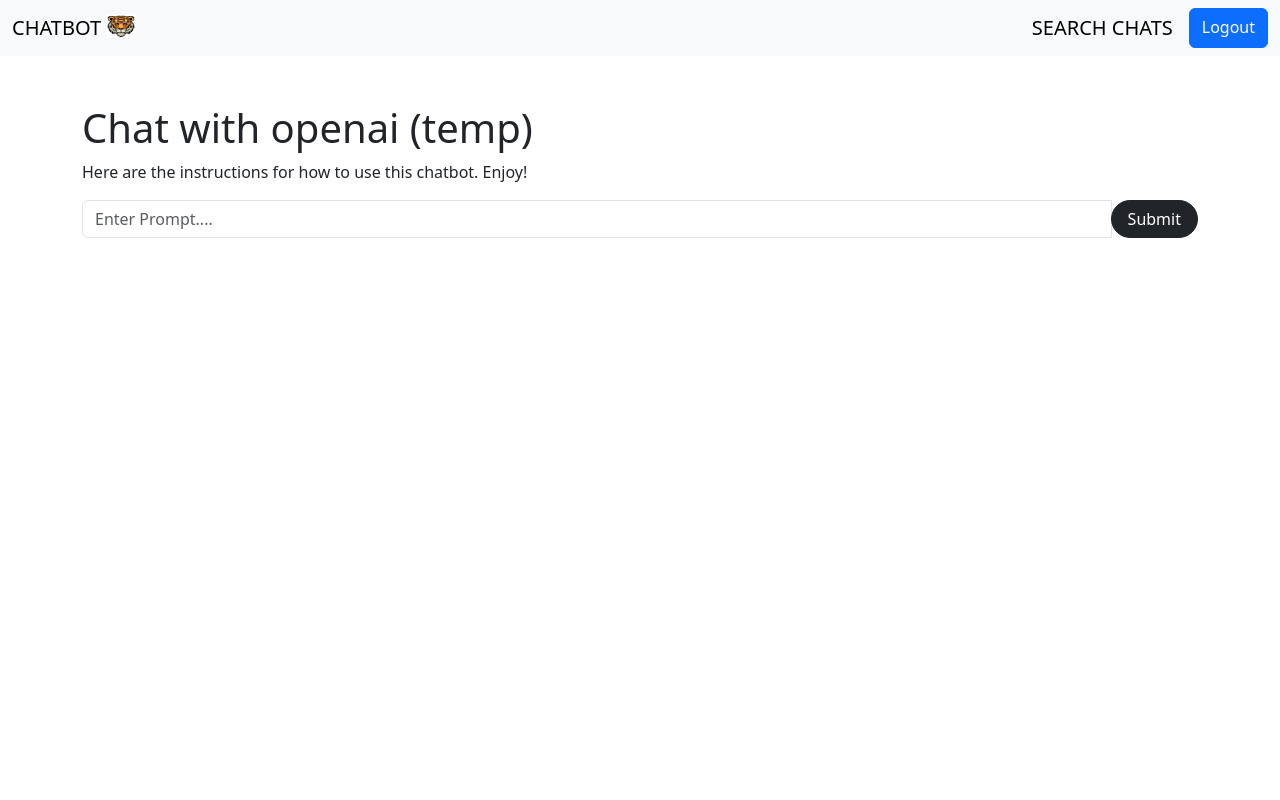
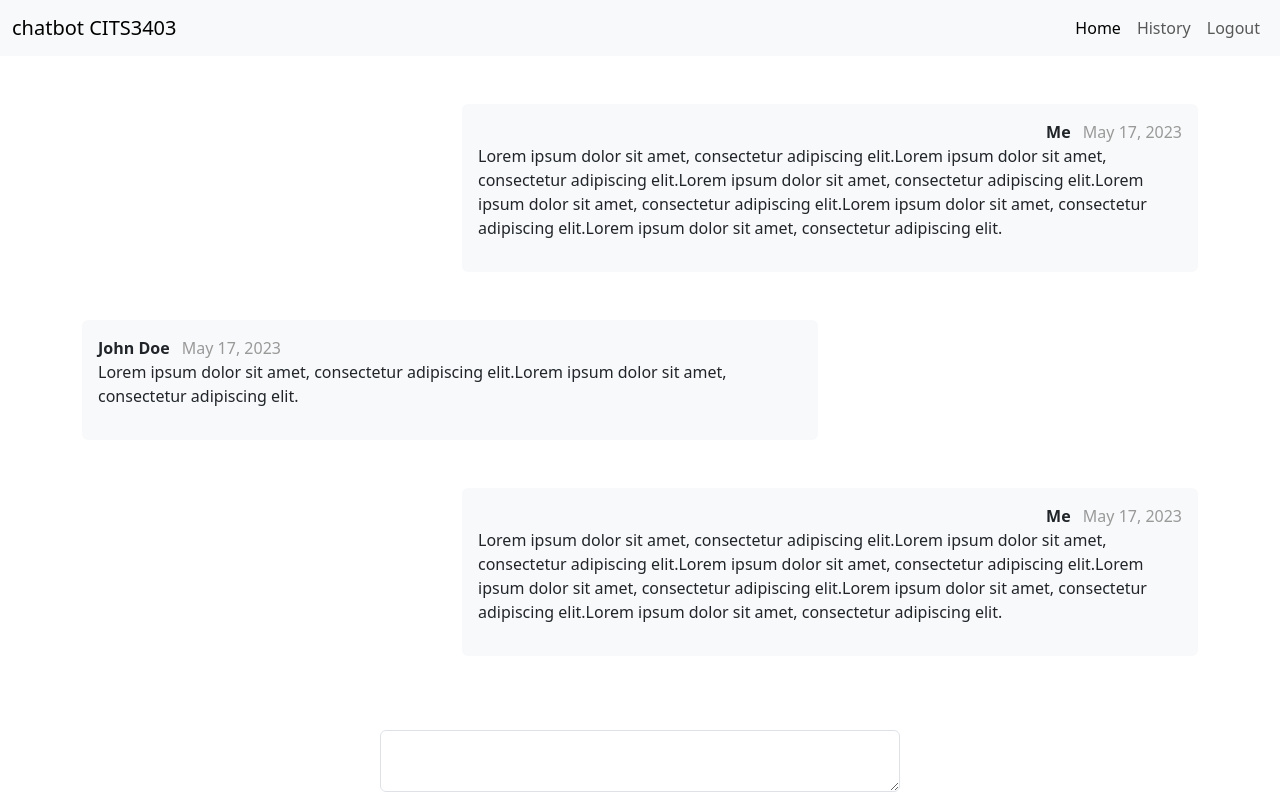
Before and after one commit to markmcintire/chatbot, a Flask app: page /home in a window 1280 px wide. Run offline with Flask 3, Linux system fonts and the light colour scheme; the visitor is signed in with stand-in values (Sample User, id 1); some libraries are stand-ins or nearby versions.

Commit message:
Update homepage and navbar.

```diff
--- a/chatbot/__init__.py
+++ b/chatbot/__init__.py
@@ -2,7 +2,7 @@
 from flask import Flask
 from .database import db, login_manager
 from .auth import auth
-from .home import home
+from .home import home, is_active
 
 app = Flask(__name__, template_folder='templates')
 app.config["SQLALCHEMY_DATABASE_URI"] = "sqlite:///database.db"
@@ -15,3 +15,5 @@ login_manager.init_app(app)
 db.init_app(app)
 with app.app_context():
     db.create_all()
+
+app.jinja_env.globals.update(is_active=is_active)
--- a/chatbot/home.py
+++ b/chatbot/home.py
@@ -8,12 +8,22 @@ home = Blueprint('home', __name__)
 @home.route('/home', methods=["POST", "GET"])
 @login_required
 def homepage():
-
     if request.method == "POST":
         prompt = request.form['prompt']
         answer = gpt_response(prompt)
         res = {}
         res['answer'] = answer
         return jsonify(res), 200
+    return render_template('home.html')
 
-    return render_template('home.html')
+@home.route('/history')
+@login_required
+def history():
+    return render_template('history.html')
+
+# navbar
+def is_active(url):
+    if (url == request.path):
+        return 'active'
+    else:
+        return ''
--- a/chatbot/templates/base.html
+++ b/chatbot/templates/base.html
@@ -20,7 +20,13 @@
             <div class="collapse navbar-collapse justify-content-end" id="navbarNav">
                 <ul class="navbar-nav">
                     <li class="nav-item">
-                        <a class="nav-link" href="">Logout</a>
+                        <a class="nav-link {{ is_active('/home') }}" href="{{url_for('home.homepage')}}">Home</a>
+                    </li>
+                    <li class="nav-item">
+                        <a class="nav-link {{ is_active('/history') }}" href="{{url_for('home.history')}}">History</a>
+                    </li>
+                    <li class="nav-item">
+                        <a class="nav-link" href="{{url_for('auth.logout')}}">Logout</a>
                     </li>
                 </ul>
             </div>
@@ -32,6 +38,4 @@
     <script src="{{ url_for('static', filename='js/bootstrap.bundle.min.js') }}"></script>
 </body>
 
-
-
 </html>
--- /dev/null
+++ b/chatbot/templates/history.html
@@ -0,0 +1,5 @@
+{%extends "base.html"%}
+{%block title%}History - Chatbot{%endblock%}
+{%block HTML_BODY%}
+asd
+{%endblock%}
--- a/chatbot/templates/home.html
+++ b/chatbot/templates/home.html
@@ -1,119 +1,89 @@
-<!DOCTYPE html>
-<html lang="en">
-  <head>
-    <title>Uncontextualized Chatbot</title>
-    <link
-      href="https://cdn.jsdelivr.net/npm/bootstrap@5.3.0-alpha1/dist/css/bootstrap.min.css"
-      rel="stylesheet"
-      integrity="sha384-GLhlTQ8iRABdZLl6O3oVMWSktQOp6b7In1Zl3/Jr59b6EGGoI1aFkw7cmDA6j6gD"
-      crossorigin="anonymous"
-    />
-  </head>
-  <body>
-    <main class="flex-shrink-0">
-      <nav class="navbar bg-body-tertiary">
-        <div class="container-fluid">
-          <a class="navbar-brand" href="/home"
-            >CHATBOT
-            <img
-              src="{{ url_for('static' , filename='tiger.jpeg')}}"
-              alt="Logo"
-              width="30"
-              height="24"
-              class="d-inline-block align-text-top"
-            />
-          </a>
-          <form class="d-flex" role="search">
-            <a class="navbar-brand">SEARCH CHATS</a>
-            <a class="btn btn-primary" href="/logout">Logout </a>
-          </form>
-        </div>
-      </nav>
-      <div class="container">
-        <h1 class="mt-5">Chat with openai (temp)</h1>
-        <p id="instructions">
-          Here are the instructions for how to use this chatbot. Enjoy!
-        </p>
+{%extends "base.html"%}
+{%block title%}Home - Chatbot{%endblock%}
 
-        <div id="list-group" class="list-group w-auto"></div>
+{%block HTML_HEAD%}
+<style>
+  .author {
+    font-weight: bold;
+  }
 
-        <div class="input-group mb-3">
-          <input
-            type="text"
-            class="form-control"
-            id="chat-input"
-            placeholder="Enter Prompt...."
-          />
+  .date {
+    color: #999;
+  }
+</style>
+{%endblock%}
 
-          <div class="input-group-append">
-            <button id="submit-button" class="btn btn-dark rounded-pill px-3">
-              Submit
-            </button>
+{%block HTML_BODY%}
+<div class="container-sm overflow-auto" ststartyle="max-height: 600px;">
+  <div class="row">
+    <div class="col"></div>
+    <div class="col-md-8">
+      <div class="card border-0 bg-light rounded position-relative mb-5 mt-5 d-inline-block">
+        <div class="card-body p-3">
+          <div class="d-flex flex-row-reverse">
+            <p class="ps-0 pt-4">Lorem ipsum dolor sit amet, consectetur adipiscing elit.Lorem ipsum dolor sit amet,
+              consectetur adipiscing elit.Lorem ipsum dolor sit amet, consectetur adipiscing elit.Lorem ipsum dolor sit
+              amet,
+              consectetur adipiscing elit.Lorem ipsum dolor sit amet, consectetur adipiscing elit.Lorem ipsum dolor sit
+              amet,
+              consectetur adipiscing elit.</p>
           </div>
         </div>
+        <div class="author-date position-absolute top-0 end-0 p-3">
+          <span class="author me-2">Me</span>
+          <span class="date">May 17, 2023</span>
+        </div>
       </div>
-    </main>
+    </div>
+  </div>
 
-    <script
-      src="https://code.jquery.com/jquery-3.6.3.min.js"
-      integrity="sha256-pvPw+upLPUjgMXY0G+8O0xUf+/Im1MZjXxxgOcBQBXU="
-      crossorigin="anonymous"
-    ></script>
-    <script
-      src="https://cdn.jsdelivr.net/npm/bootstrap@5.3.0-alpha1/dist/js/bootstrap.bundle.min.js"
-      integrity="sha384-w76AqPfDkMBDXo30jS1Sgez6pr3x5MlQ1ZAGC+nuZB+EYdgRZgiwxhTBTkF7CXvN"
-      crossorigin="anonymous"
-    ></script>
+  <div class="row">
+    <div class="col-md-8">
+      <div class="card border-0 bg-light rounded position-relative mb-5 d-inline-block">
+        <div class="card-body p-3">
+          <p class="ps-0 pt-4">Lorem ipsum dolor sit amet, consectetur adipiscing elit.Lorem ipsum dolor sit amet,
+            consectetur adipiscing elit.</p>
+        </div>
+        <div class="author-date position-absolute top-0 start-0 p-3">
+          <span class="author me-2">John Doe</span>
+          <span class="date">May 17, 2023</span>
+        </div>
+      </div>
+    </div>
+    <div class="col"></div>
+  </div>
 
-    <script>
-      $("#submit-button").click(function () {
-        var user_input = $("#chat-input").val();
-
-        let child_element = "";
-        child_element += `<a href="#" class="list-group-item list-group-item-action d-flex gap-3 py-3">
-        <img
-          src="{{ url_for('static' , filename='tiger.jpeg')}}"
-          alt="twbs"
-          width="32"
-          height="32"
-          class="rounded-circle flex-shrink-0"
-        />
-        <div class="d-flex gap-2 w-100 justify-content-between">
-          <div>
-            <p class="mb-0 opacity-75">${user_input}</p>
+  <div class="row">
+    <div class="col"></div>
+    <div class="col-md-8">
+      <div class="card border-0 bg-light rounded position-relative mb-5 d-inline-block">
+        <div class="card-body p-3">
+          <div class="d-flex flex-row-reverse">
+            <p class="ps-0 pt-4">Lorem ipsum dolor sit amet, consectetur adipiscing elit.Lorem ipsum dolor sit amet,
+              consectetur adipiscing elit.Lorem ipsum dolor sit amet, consectetur adipiscing elit.Lorem ipsum dolor sit
+              amet,
+              consectetur adipiscing elit.Lorem ipsum dolor sit amet, consectetur adipiscing elit.Lorem ipsum dolor sit
+              amet,
+              consectetur adipiscing elit.</p>
           </div>
         </div>
-      </a>`;
+        <div class="author-date position-absolute top-0 end-0 p-3">
+          <span class="author me-2">Me</span>
+          <span class="date">May 17, 2023</span>
+        </div>
+      </div>
+    </div>
+  </div>
 
-        $("#chat-input").val("");
+</div>
 
-        $("#list-group").append(child_element);
 
-        //AJAX SERVER CALL
-        $.ajax({
-          type: "POST",
-          url: "/home",
-          data: { prompt: user_input },
-          success: function (data) {
-            let gpt_response = "";
-            gpt_response += `<a href="#" class="list-group-item list-group-item-action d-flex gap-3 py-3">
-              <img
-                src="{{ url_for('static' , filename='tiger.jpeg')}}"
-                alt="twbs"
-                width="32"
-                height="32"
-                class="rounded-circle flex-shrink-0"
-              />
-              <div class="d-flex gap-2 w-100 justify-content-between">
-                <div>
-                  <p class="mb-0 opacity-75">${data.answer}</p>
-                </div>
-              </div>
-            </a>`;
-            $("#list-group").append(gpt_response);
-          },
-        });
-      });
-    </script>
-  </body>
-</html>
+<div class="container">
+  <div class="col"></div>
+  <div class="row fixed-bottom justify-content-center mb-2">
+    <div class="col-md-5">
+      <textarea class="form-control" rows="2"></textarea>
+    </div>
+  </div>
+</div>
+{%endblock%}
```
Also changed, not shown: chatbot/templates/login.html (+6 -3 lines).
